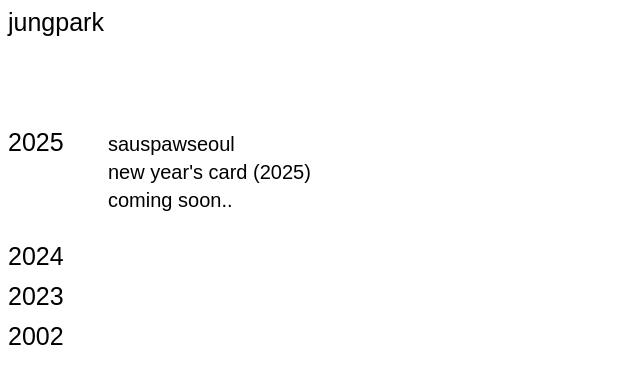
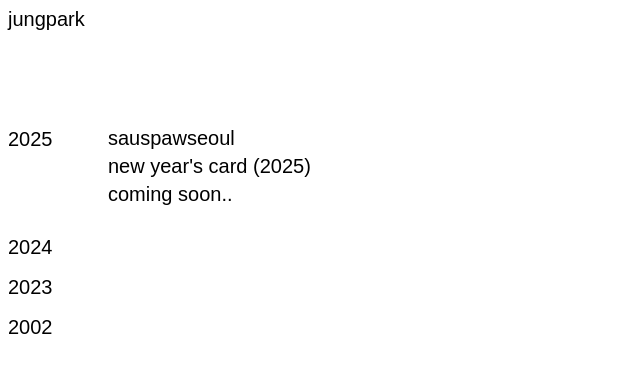
Before and after one commit to jungpark0/jungpark, a plain HTML site: page index.html in a window 1280 px wide. Both pictures are taken after a click on the element "2025". Shown: the whole page, without its empty margins (0-640 px from the left). Drawn offline with Linux system fonts and the light colour scheme; a web font is replaced by a local one.

Commit message:
Add files via upload

```diff
--- a/style.css
+++ b/style.css
@@ -24,7 +24,7 @@ p {
 }
 
 .title {
-  font-size: 25px;
+  font-size: 20px;
   font-weight: 100;
   margin: 0;
   padding-bottom: 0;
@@ -33,7 +33,7 @@ p {
 
 /*n년도 메뉴*/
 .menu1, .menu2, .menu3, .menu4 {
-  font-size: 25px;
+  font-size: 20px;
   font-weight: 100;
   margin: 0;
   padding: 0;
@@ -82,7 +82,7 @@ p {
   font-size: 20px;
   font-weight: 400;
   line-height: 1.4;
-  margin-top: 2px;
+  margin-top: -4px;
   grid-column: 2/3;
 }
 
```
